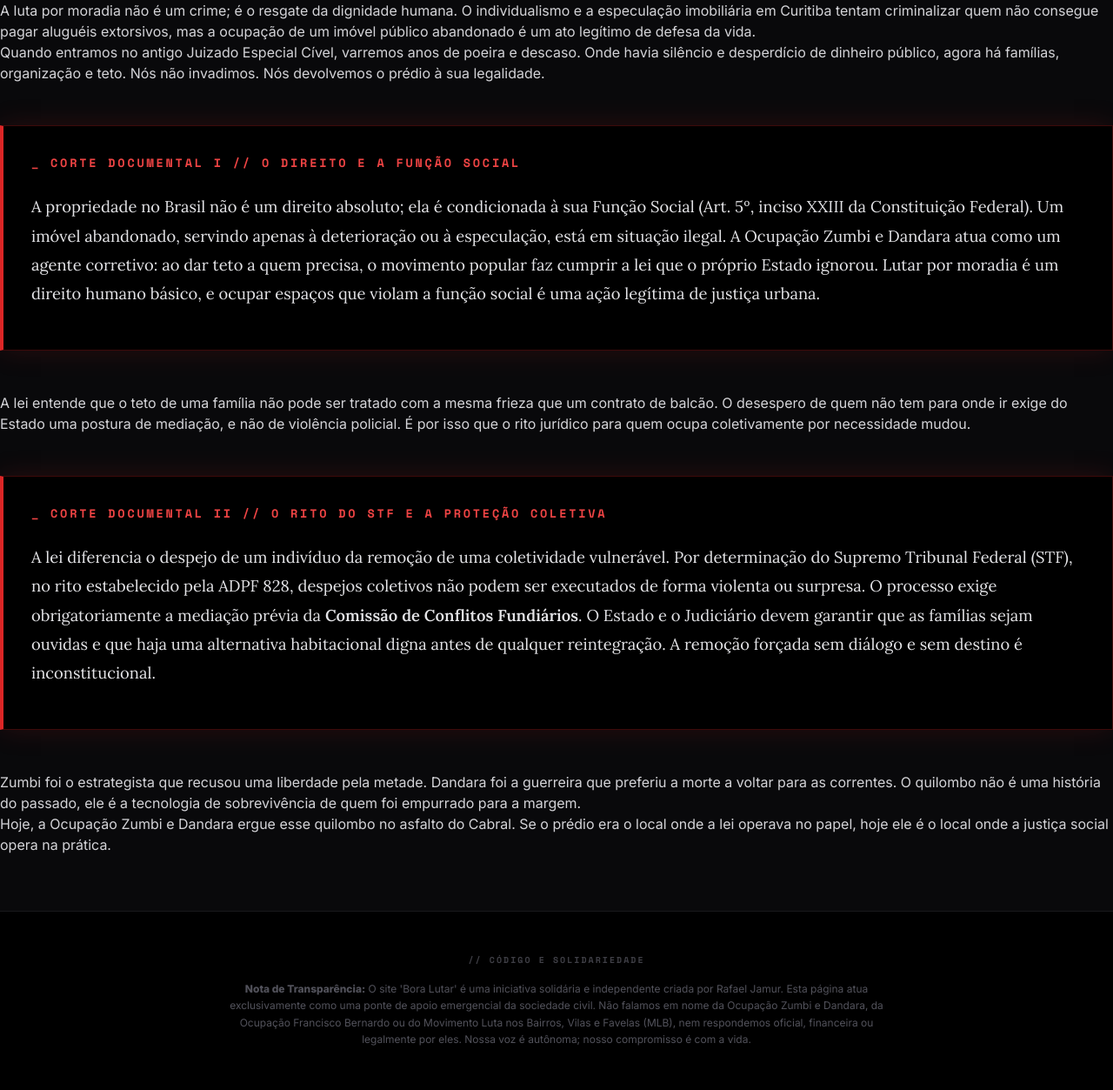
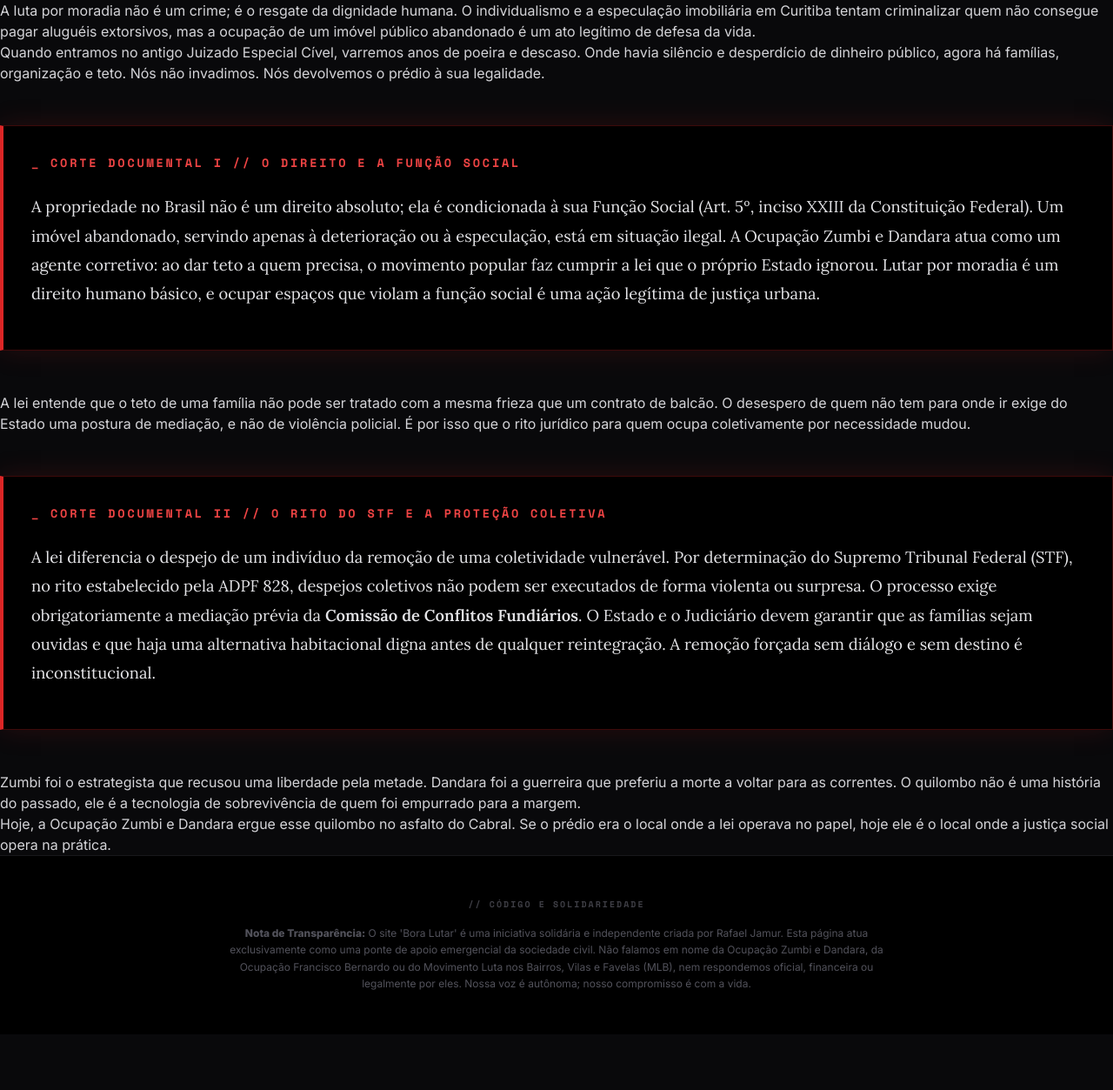
Before and after one commit to rjamur/boralutar, a Jekyll site: the page built from _historias/zumbiedandara.md, in a window 1280 px wide. Shown: the whole page at 87% size. Built offline with Jekyll 4.4.1, drawn with Linux system fonts in a browser that asks for light colours; nearby versions of some CDN libraries; after the commit the page ends 1189 px from its top, so only the background shows below that.

Commit message:
Atualizar o ocupacao.html

```diff
--- a/_layouts/ocupacao.html
+++ b/_layouts/ocupacao.html
@@ -44,13 +44,12 @@ layout: base
 <div class="relative min-h-screen selection:bg-red-600 selection:text-white flex flex-col">
 
     <!-- O CONTEÚDO ENTRA LIVRE AQUI -->
-    <!-- Se for a Landing Page, ela usa a tela toda. Se for um texto, ele se ajusta. -->
-    <div class="flex-grow">
+    <div class="flex-grow w-full">
         {{ content }}
     </div>
 
     <!-- O ESCUDO (Rodapé de Transparência e Proteção Legal) -->
-    <footer class="w-full bg-black border-t border-zinc-900 py-12 px-6 mt-16">
+    <footer class="w-full bg-black border-t border-zinc-900 py-12 px-6">
         <div class="max-w-4xl mx-auto flex flex-col items-center text-center">
 
             <!-- Assinatura visual sutil -->
```
